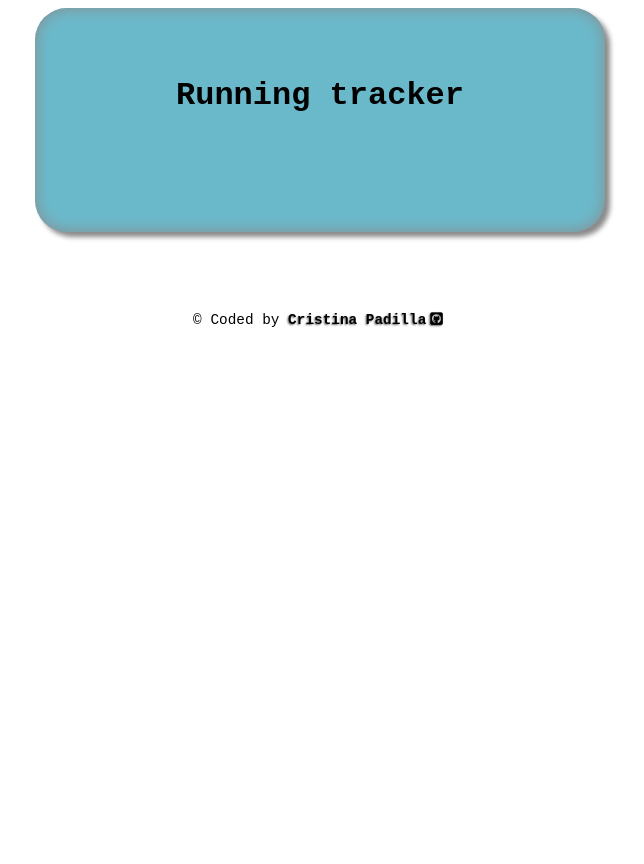
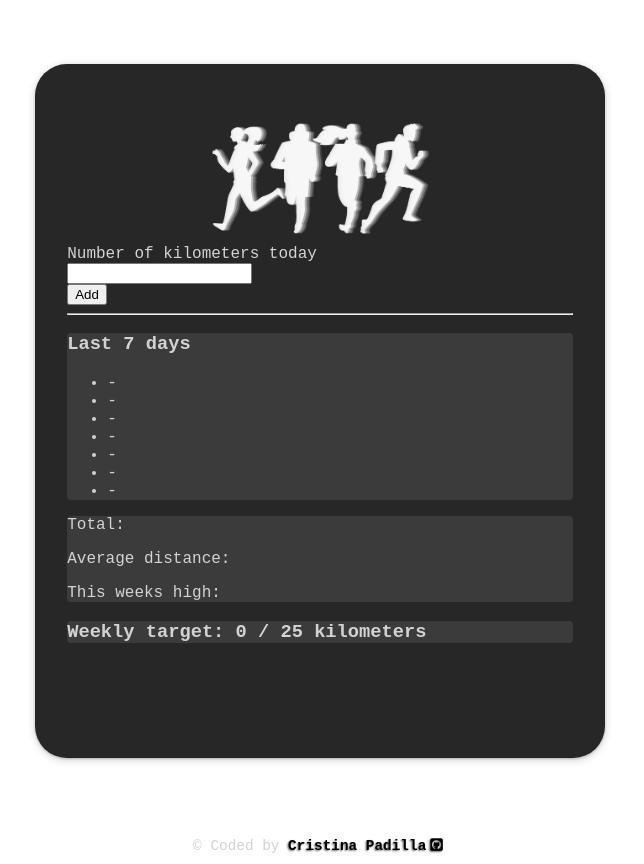
Before and after one commit to Mama-simba/running-tracker, a plain HTML site: page index.html in a window 1280 px wide. Shown: the whole page, without its empty margins (320-964 px from the left). Before the commit the page ends 800 px from the top, so only its background shows below. Drawn offline with Linux system fonts and the light colour scheme.

Commit message:
html elements set

```diff
--- a/index.html
+++ b/index.html
@@ -13,7 +13,68 @@
 <body>
 
     <main>
-        <h1>Running tracker</h1>
+        <header>
+            <img src="./running.png" alt="People running">
+        </header>
+
+
+
+        <form>
+            <label for="entry">Number of kilometers today</label>
+            <br>
+            <input type="number" id="entry" step="0.1">
+            <br>
+            <button type="submit">Add</button>
+        </form>
+
+        <hr>
+
+        <section class="entriesWrapper">
+            <h3>Last 7 days</h3>
+            <ul id="entries">
+                <li>-</li>
+                <li>-</li>
+                <li>-</li>
+                <li>-</li>
+                <li>-</li>
+                <li>-</li>
+                <li>-</li>
+            </ul>
+        </section>
+
+
+
+        <section class="data">
+            <div>
+                <p>Total:</p>
+                <span id="total"></span>
+            </div>
+            <div>
+                <p>Average distance:</p>
+                <span id="average"></span>
+            </div>
+            <div>
+                <p>This weeks high:</p>
+                <span id="high"></span>
+            </div>
+        </section>
+
+
+
+        <section class="progress">
+            <h3>
+                Weekly target: <span id="progressTotal">0</span> /
+                <span id="target">25</span> kilometers
+            </h3>
+            <div class="progressCircleWrapper">
+                <!--TODO-->
+            </div>
+        </section>
+
+
+
+
+
 
 
 
--- a/styles.css
+++ b/styles.css
@@ -1,22 +1,30 @@
 html {
   font-family: 'Source Code Pro', monospace;
+
+  color: lightgray;
 }
 
 main {
   width: 40%;
-  margin: 0 auto;
-  background-color: #6ab9cb;
+  margin: 4rem auto 0 auto;
+  background-color: #272727;
   border-radius: 2rem;
   padding: 3rem 2rem 6rem 2rem;
-  box-shadow: 5px 5px 5px 0px #8c8b8b, inset 0px 0px 15px 0px #8c8b8b,
-    5px 5px 15px 5px rgba(0, 0, 0, 0);
+  box-shadow: rgba(60, 64, 67, 0.3) 0px 1px 2px 0px, rgba(60, 64, 67, 0.15) 0px 2px 6px 2px;
 }
 
-h1 {
-  text-align: center;
 
+
+img {
+  display: block;
+  width: 50%;
+  margin: 0 auto;
 }
 
+section{
+  background-color: #3b3b3b;
+  border-radius: 4px;
+}
 
 
 
```
Also changed, not shown: running.png (added), 1 other file.
